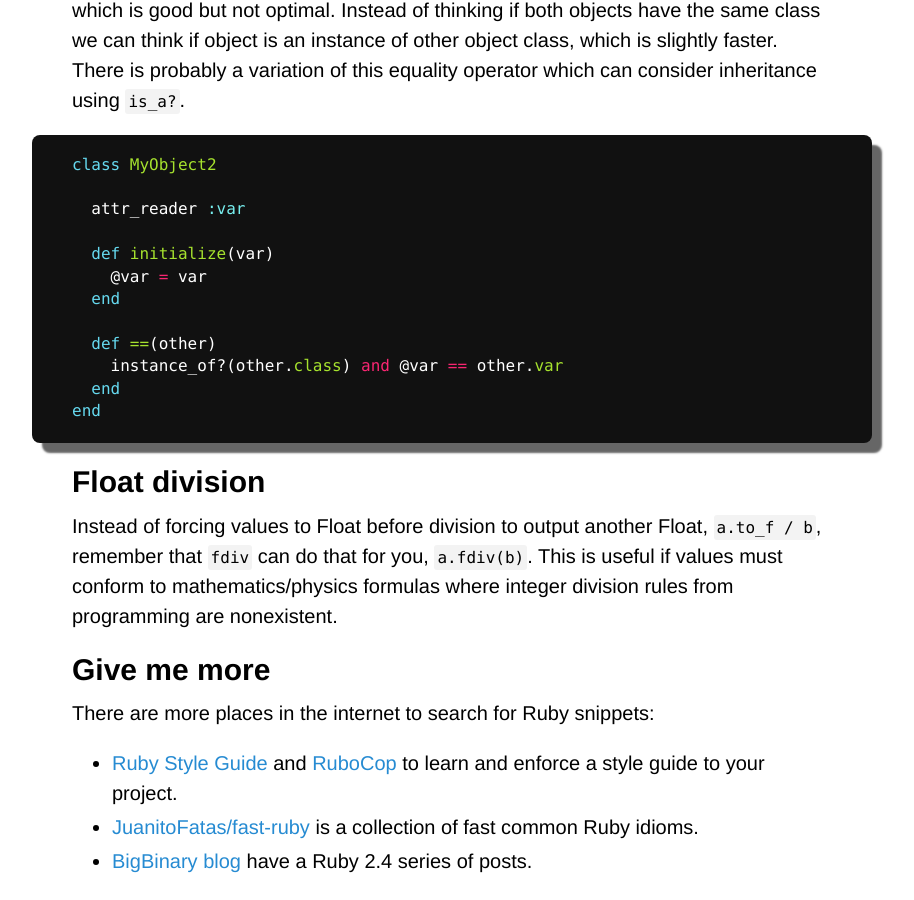
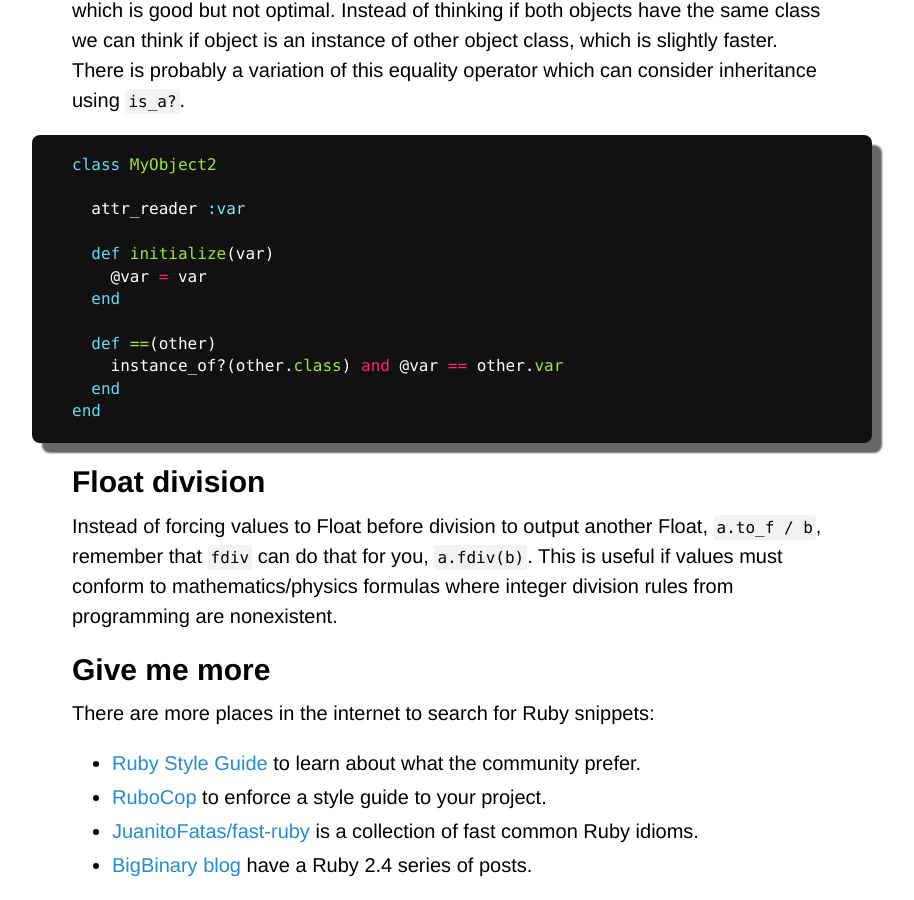
Before and after one commit to Maumagnaguagno/maumagnaguagno.github.io, a Jekyll site: the page built from ruby.md, in a window 1280 px wide and 900 px high, scrolled down 4654 px. Shown: the whole window, without its empty margins (188-1102 px from the left). Built offline with Jekyll 4.4.1, drawn with Linux system fonts in a browser that asks for light colours; our own code applies the rules of GitHub Pages for plain Markdown files.

Commit message:
Break item in two to avoid line breaking in Ruby

```diff
--- a/ruby.md
+++ b/ruby.md
@@ -202,6 +202,7 @@ This is useful if values must conform to mathematics/physics formulas where inte
 
 ## Give me more
 There are more places in the internet to search for Ruby snippets:
-- [Ruby Style Guide](bbatsov/ruby-style-guide) and [RuboCop](http://batsov.com/rubocop/) to learn and enforce a style guide to your project.
+- [Ruby Style Guide](bbatsov/ruby-style-guide) to learn about what the community prefer.
+- [RuboCop](http://batsov.com/rubocop/) to enforce a style guide to your project.
 - [JuanitoFatas/fast-ruby](https://github.com/JuanitoFatas/fast-ruby) is a collection of fast common Ruby idioms.
 - [BigBinary blog](http://blog.bigbinary.com/categories/Ruby-2-4) have a Ruby 2.4 series of posts.
```
